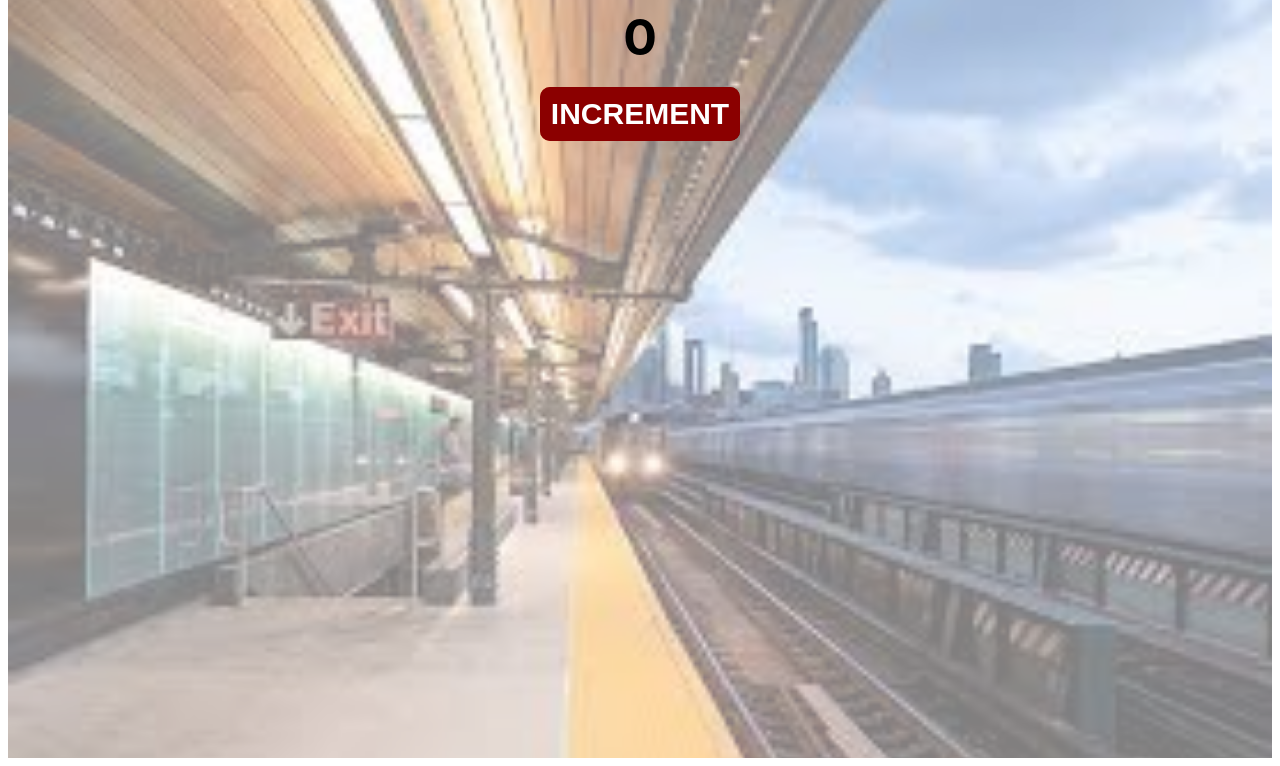
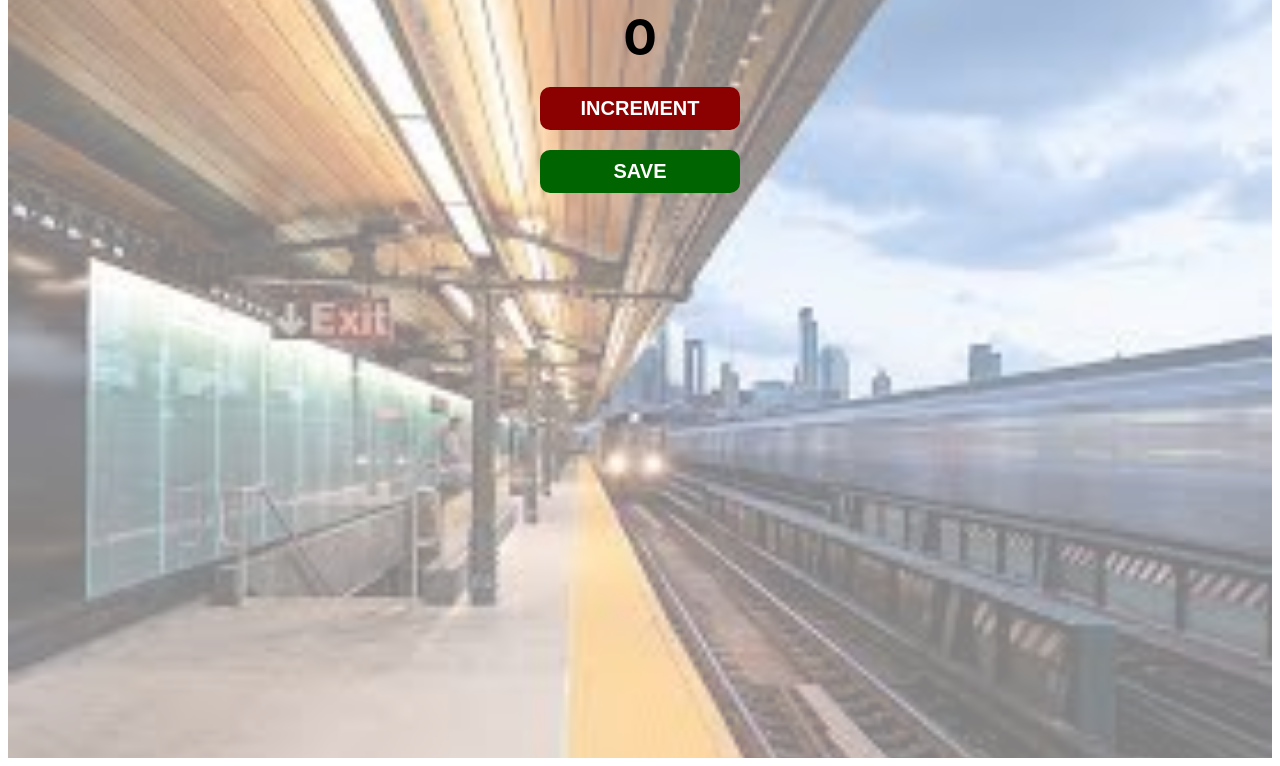
Before and after one commit to SeemaMistry/JavaScript_Learning, a plain HTML site: page passengerCounter/index.html in a window 1280 px wide. Shown: the part 52-818 px from the top of the page. Drawn offline with Linux system fonts and the light colour scheme.

Commit message:
Create save button that when clicked, logs increment count to console.

```diff
--- a/passengerCounter/index.css
+++ b/passengerCounter/index.css
@@ -42,11 +42,12 @@ button {
     position: relative;
     border: none;
     color: white;
-    font-size: 30px;
+    font-size: 20px;
     font-weight: bold;
     width: 200px;
     padding-top: 10px;
     padding-bottom: 10px;
+    margin-bottom: 20px;
 }
 
 #increment-btn {
@@ -55,3 +56,9 @@ button {
     background: darkred;
     border-radius: 10px;
 }
+
+#save-btn {
+    display:inline-block;
+    background: darkgreen;
+    border-radius: 10px;
+}
--- a/passengerCounter/index.html
+++ b/passengerCounter/index.html
@@ -7,8 +7,11 @@
         <div class="main">
             <h1>People entered:</h1>
             <h2 id="count-el">0</h2>
-            <div id="increment-btn">
-                <button id="increment-btn">INCREMENT</button>
+            <div>
+                <button id="increment-btn" onclick="increment()">INCREMENT</button>
+            </div>
+            <div>
+                <button id="save-btn" onclick="save()">SAVE</button>
             </div>
         </div>
 
--- a/passengerCounter/index.js
+++ b/passengerCounter/index.js
@@ -2,9 +2,15 @@
 
 // initialize count to 0
 let count = 0;
+let countEL = document.getElementById("count-el");
 // listen for clicks and increment count
 function increment() {
     count += 1;
     // change count-et in html to reflect new count
-    document.getElementById("count-el").innerText = count;
+    countEL.innerText = count;
 }
+
+// Create a function called save() which logs out the count when it is called
+function save() {
+    console.log(count);
+}
```
